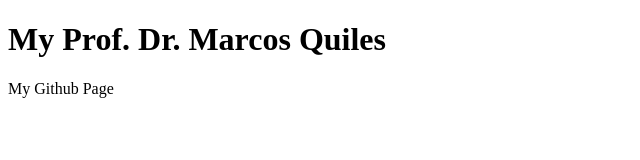
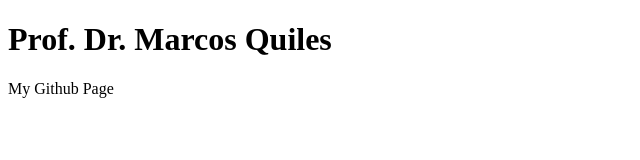
Before and after one commit to quiles/quiles.github.io, a plain HTML site: page index.html in a window 1280 px wide. Shown: the whole page, without its empty margins (0-640 px from the left). Drawn offline with Linux system fonts and the light colour scheme.

Commit message:
Update index.html

```diff
--- a/index.html
+++ b/index.html
@@ -2,7 +2,7 @@
 <html>
 <body>
 
-<h1>My Prof. Dr. Marcos Quiles</h1>
+<h1>Prof. Dr. Marcos Quiles</h1>
 
 <p>My Github Page </p>
 
```
